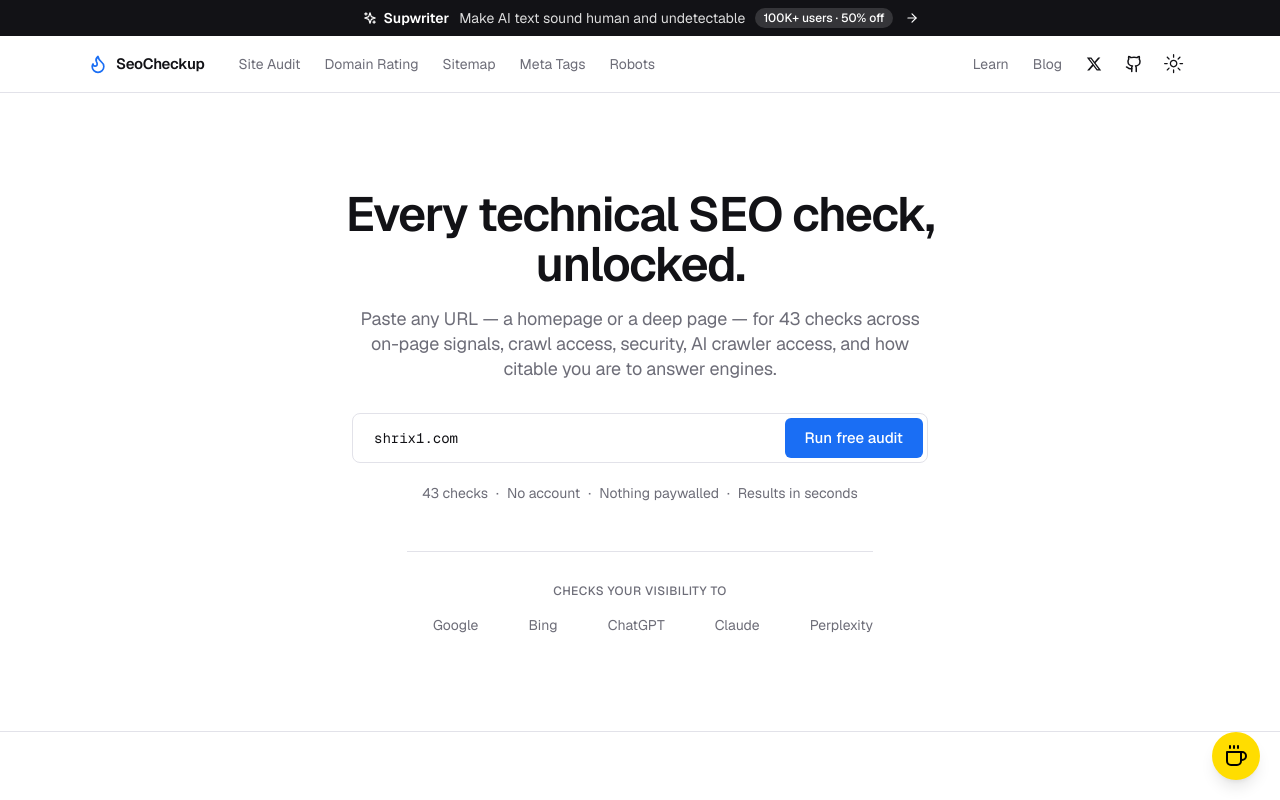
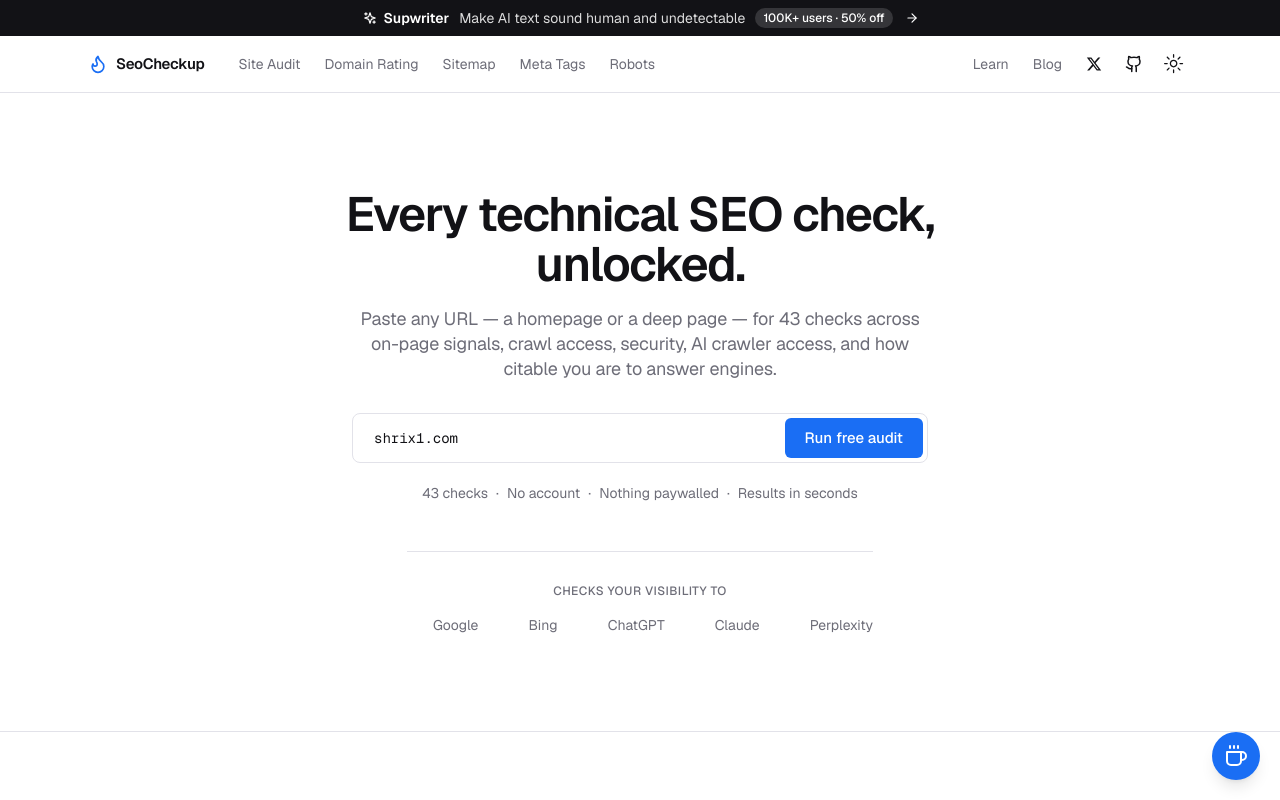
Before and after one commit to shrix1/seo-checkup, a Next.js app: page / in a window 1280 px wide. Shown: the top 800 px of the page. Built offline with nearby package versions, Linux system fonts and the light colour scheme; some icons are missing.

Commit message:
Put the coffee button on the brand blue
It was still Buy Me a Coffee's #FFDD00, the last saturated colour outside
the pass/warn/fail triad. Icon flips to primary-foreground for contrast.

```diff
--- a/components/buy-me-coffee.tsx
+++ b/components/buy-me-coffee.tsx
@@ -59,10 +59,10 @@
         href="https://www.buymeacoffee.com/shrix1"
         target="_blank"
         rel="noopener noreferrer"
-        className="bg-[#FFDD00] hover:bg-[#FFDD00]/90 p-3 rounded-full shadow-lg transition-transform duration-[var(--duration-fast)] ease-[var(--ease-out)] hover:scale-110"
+        className="bg-primary hover:bg-primary/90 p-3 rounded-full shadow-lg transition-transform duration-[var(--duration-fast)] ease-[var(--ease-out)] hover:scale-110"
         aria-label="Buy me a coffee"
       >
-        <Coffee className="w-6 h-6 text-black" />
+        <Coffee className="w-6 h-6 text-primary-foreground" />
       </a>
     </div>
   )
```
